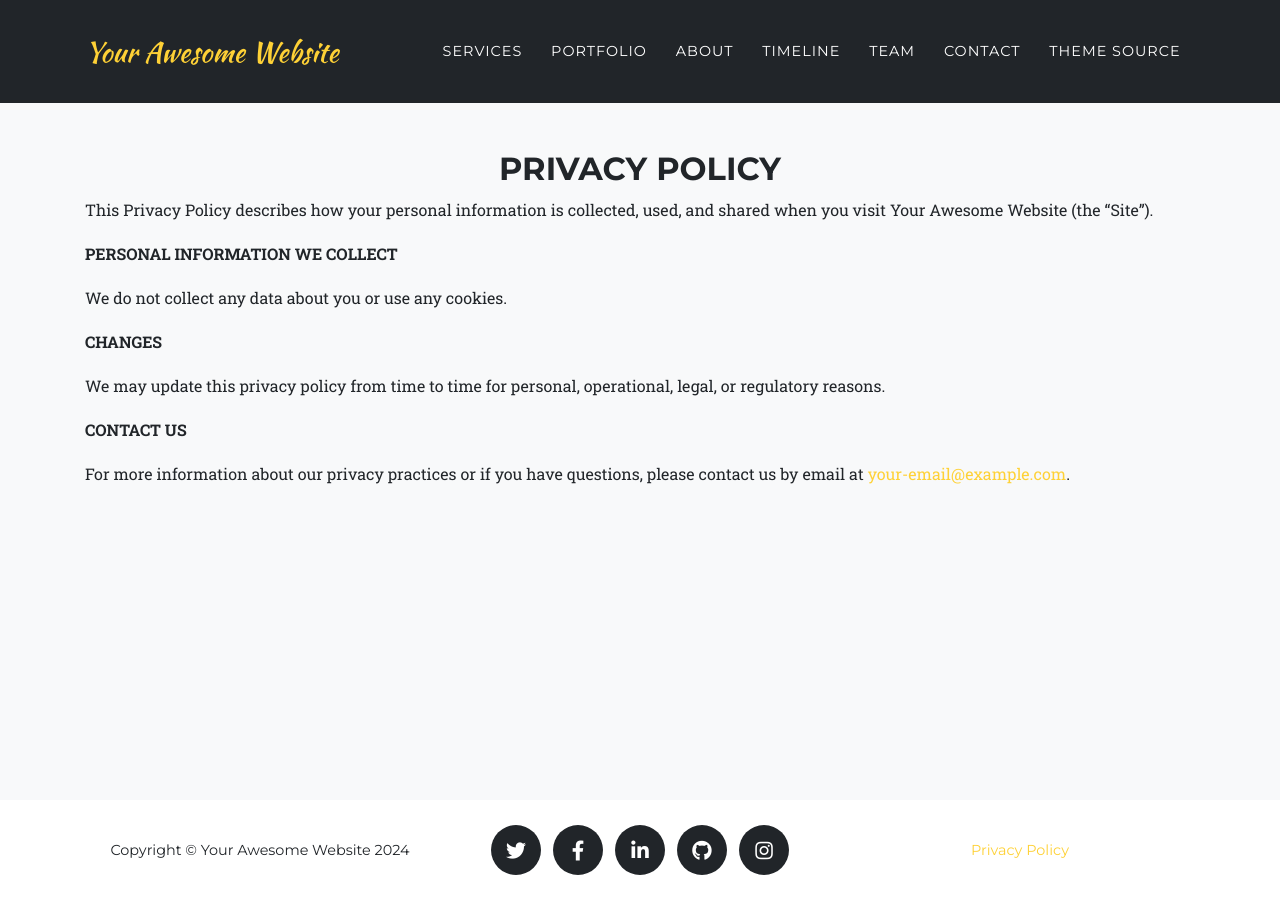
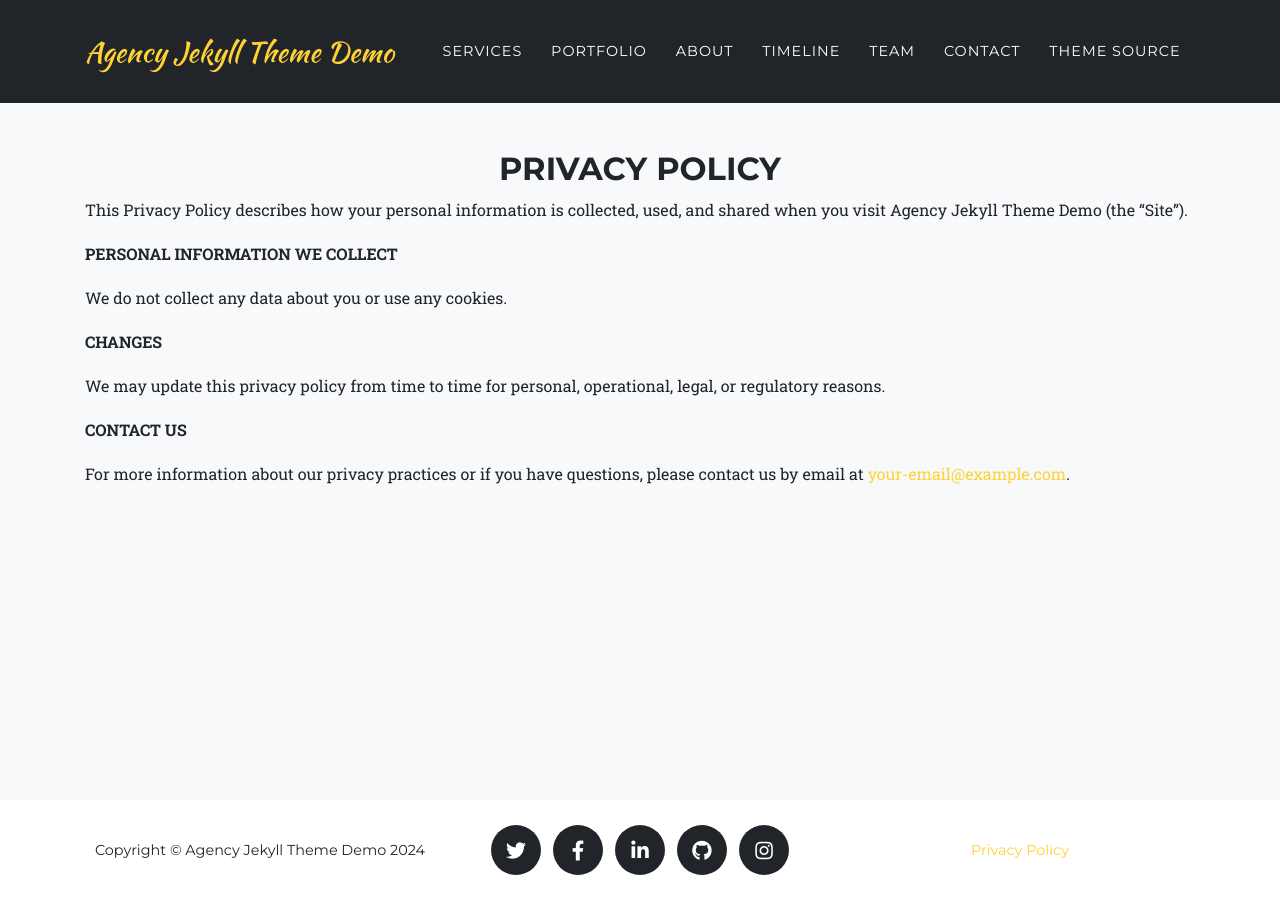
Before and after one commit to Research-Basecamp/shaolawfirm, a Jekyll site: the page built from legal.md, in a window 1280 px wide. Built offline with Jekyll 4.4.1, drawn with Linux system fonts in a browser that asks for light colours; some web fonts are replaced.

Commit message:
updated the gem and config files

```diff
--- a/_config.yml
+++ b/_config.yml
@@ -11,14 +11,15 @@
 # You can create any custom variable you would like, and they will be accessible
 # in the templates via {{ site.myvariable }}.
 
-theme: jekyll-agency
+#theme: jekyll-agency
+remote_theme: raviriley/agency-jekyll-theme
 
 url    : "" # the base hostname & protocol for your site, e.g. http://example.com
-baseurl: "" # the subpath of your site, e.g. /blog
+baseurl: "/agency-jekyll-theme-starter" # the subpath of your site, e.g. /blog
 
-title      : Your Awesome Website
+title      : Agency Jekyll Theme Demo
 email      : your-email@example.com #this is also the email contact forms will go to
-description: "Site description"
+description: "Agency Bootstrap theme converted to a Jekyll theme, plus new features: Google Analytics, Markdown support, custom pages, and more!"
 author     : Your Name
 # logo:     #optional, defaults to site title
   # path: assets\img\clients\creative-market.jpg
@@ -37,3 +38,6 @@ markdown: kramdown
 # Uncomment following line to use Formspree form ID based URL instead of email based URL
 # Details: https://help.formspree.io/hc/en-us/articles/360017735154-How-to-prevent-spam
 # formspree_form_path: "f/a_form_id"
+
+plugins:
+  - jekyll-remote-theme
```
Also changed, not shown: Gemfile (+9 -3 lines).
